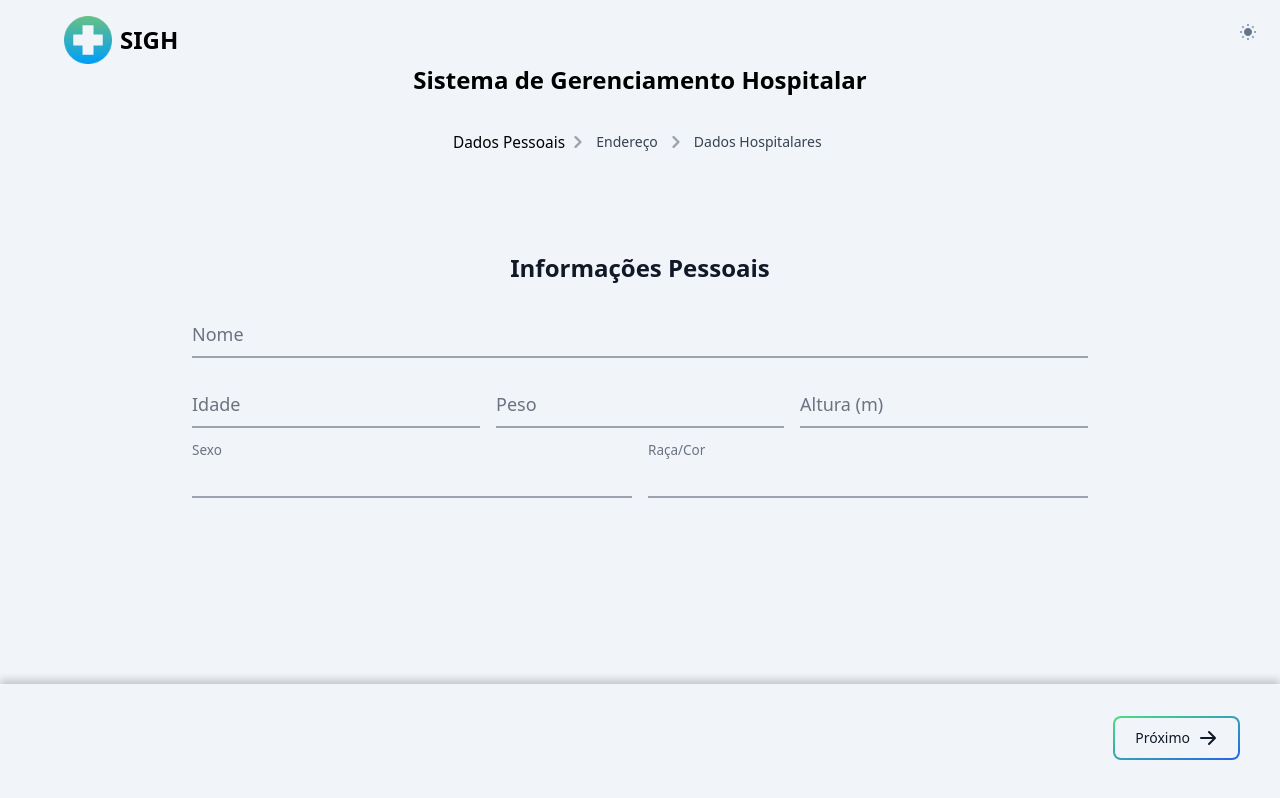
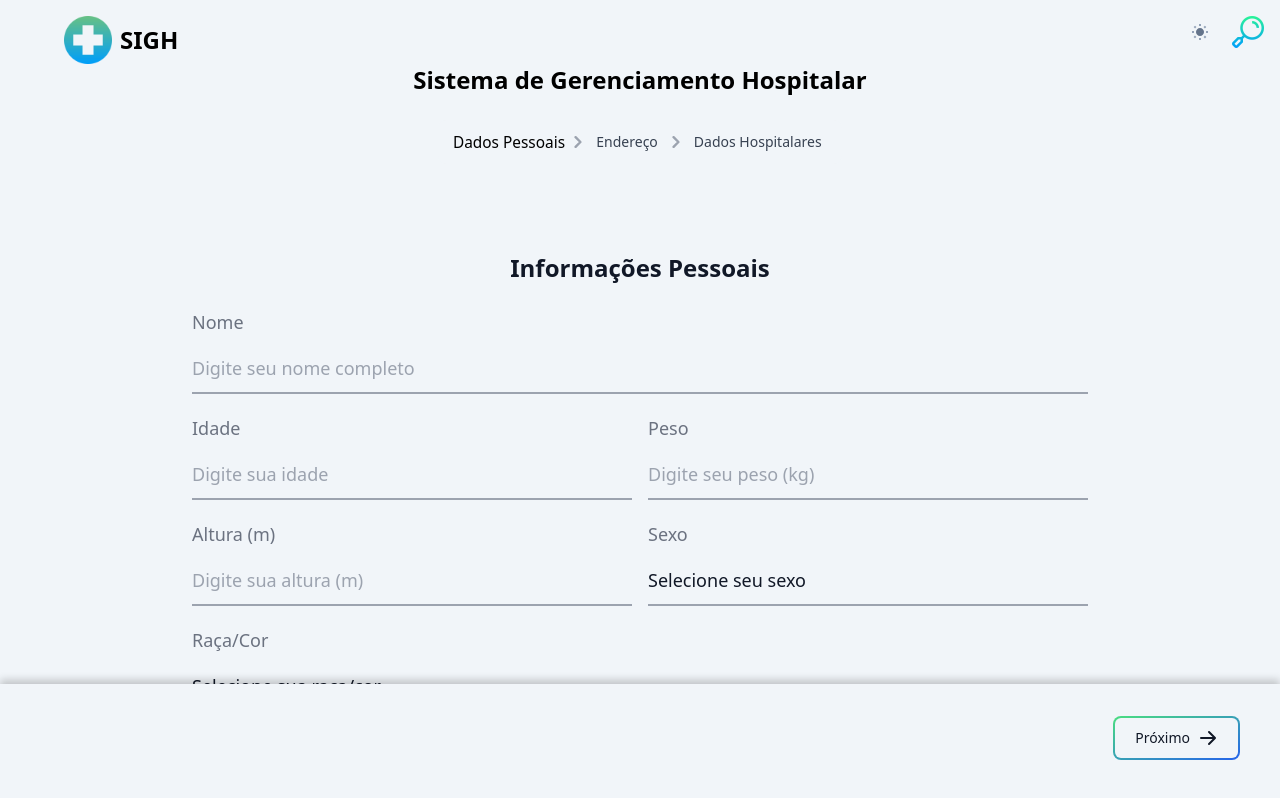
Before and after one commit to MarcosVVMK/ihc-vue, a Vue app: page / in a window 1280 px wide. Built offline with nearby package versions, Linux system fonts and the light colour scheme.

Commit message:
feat(changes): add varius changes

```diff
--- a/src/components/forms/PersonalInformationForm.vue
+++ b/src/components/forms/PersonalInformationForm.vue
@@ -10,73 +10,68 @@ export default {
 
     <!-- Campo Nome -->
     <div class="relative z-0 w-full mb-5 group">
+      <label for="nome" class="block text-lg text-gray-500 dark:text-gray-400 mb-2">Nome</label>
       <input type="text" name="nome" id="nome"
-             class="block py-2.5 px-0 w-full text-lg text-gray-900 bg-transparent border-0 border-b-2 border-gray-400 appearance-none dark:text-white dark:border-gray-600 dark:focus:border-blue-500 focus:outline-none focus:ring-0 focus:border-blue-600 peer"
-             placeholder=" " required autocomplete="off" />
-      <label for="nome"
-             class="peer-focus:font-medium absolute text-lg text-gray-500 dark:text-gray-400 duration-300 transform -translate-y-6 scale-75 top-3 -z-10 origin-[0] peer-focus:start-0 rtl:peer-focus:translate-x-1/4 peer-focus:text-blue-600 peer-focus:dark:text-blue-500 peer-placeholder-shown:scale-100 peer-placeholder-shown:translate-y-0 peer-focus:scale-75 peer-focus:-translate-y-6">Nome</label>
+             class="block py-2.5 px-0 w-full text-lg text-gray-900 bg-transparent border-0 border-b-2 border-gray-400 appearance-none dark:text-white dark:border-gray-600 dark:focus:border-blue-500 focus:outline-none focus:ring-0 focus:border-blue-600"
+             placeholder="Digite seu nome completo" required autocomplete="off" />
     </div>
 
-    <!-- Campos Idade e Sexo na mesma linha -->
+    <!-- Campos Idade e Peso na mesma linha -->
     <div class="flex space-x-4 mb-5">
       <div class="relative z-0 w-1/2 group">
+        <label for="idade" class="block text-lg text-gray-500 dark:text-gray-400 mb-2">Idade</label>
         <input type="number" name="idade" id="idade" min="0"
-               class="block py-2.5 px-0 w-full text-lg text-gray-900 bg-transparent border-0 border-b-2 border-gray-400 appearance-none dark:text-white dark:border-gray-600 dark:focus:border-blue-500 focus:outline-none focus:ring-0 focus:border-blue-600 peer"
-               placeholder=" " required autocomplete="off" />
-        <label for="idade"
-               class="peer-focus:font-medium absolute text-lg text-gray-500 dark:text-gray-400 duration-300 transform -translate-y-6 scale-75 top-3 -z-10 origin-[0] peer-focus:start-0 rtl:peer-focus:translate-x-1/4 peer-focus:text-blue-600 peer-focus:dark:text-blue-500 peer-placeholder-shown:scale-100 peer-placeholder-shown:translate-y-0 peer-focus:scale-75 peer-focus:-translate-y-6">Idade</label>
+               class="block py-2.5 px-0 w-full text-lg text-gray-900 bg-transparent border-0 border-b-2 border-gray-400 appearance-none dark:text-white dark:border-gray-600 dark:focus:border-blue-500 focus:outline-none focus:ring-0 focus:border-blue-600"
+               placeholder="Digite sua idade" required autocomplete="off" />
       </div>
 
       <div class="relative z-0 w-1/2 group">
-        <input type="number" step="0.01"  name="peso" id="peso" min="0"
-               class="block py-2.5 px-0 w-full text-lg text-gray-900 bg-transparent border-0 border-b-2 border-gray-400 appearance-none dark:text-white dark:border-gray-600 dark:focus:border-blue-500 focus:outline-none focus:ring-0 focus:border-blue-600 peer"
-               placeholder=" " required autocomplete="off" />
-        <label for="peso"
-               class="peer-focus:font-medium absolute text-lg text-gray-500 dark:text-gray-400 duration-300 transform -translate-y-6 scale-75 top-3 -z-10 origin-[0] peer-focus:start-0 rtl:peer-focus:translate-x-1/4 peer-focus:text-blue-600 peer-focus:dark:text-blue-500 peer-placeholder-shown:scale-100 peer-placeholder-shown:translate-y-0 peer-focus:scale-75 peer-focus:-translate-y-6">Peso</label>
+        <label for="peso" class="block text-lg text-gray-500 dark:text-gray-400 mb-2">Peso</label>
+        <input type="number" step="0.01" name="peso" id="peso" min="0"
+               class="block py-2.5 px-0 w-full text-lg text-gray-900 bg-transparent border-0 border-b-2 border-gray-400 appearance-none dark:text-white dark:border-gray-600 dark:focus:border-blue-500 focus:outline-none focus:ring-0 focus:border-blue-600"
+               placeholder="Digite seu peso (kg)" required autocomplete="off" />
+      </div>
+    </div>
+
+    <!-- Campos Altura e Sexo na mesma linha -->
+    <div class="flex space-x-4 mb-5">
+      <div class="relative z-0 w-1/2 group">
+        <label for="altura" class="block text-lg text-gray-500 dark:text-gray-400 mb-2">Altura (m)</label>
+        <input type="number" step="0.01" name="altura" id="altura" min="0"
+               class="block py-2.5 px-0 w-full text-lg text-gray-900 bg-transparent border-0 border-b-2 border-gray-400 appearance-none dark:text-white dark:border-gray-600 dark:focus:border-blue-500 focus:outline-none focus:ring-0 focus:border-blue-600"
+               placeholder="Digite sua altura (m)" required autocomplete="off" />
       </div>
 
       <div class="relative z-0 w-1/2 group">
-        <input type="number" step="0.01" name="altura" id="altura" min="0"
-               class="block py-2.5 px-0 w-full text-lg text-gray-900 bg-transparent border-0 border-b-2 border-gray-400 appearance-none dark:text-white dark:border-gray-600 dark:focus:border-blue-500 focus:outline-none focus:ring-0 focus:border-blue-600 peer"
-               placeholder=" " required autocomplete="off" />
-        <label for="altura"
-               class="peer-focus:font-medium absolute text-lg text-gray-500 dark:text-gray-400 duration-300 transform -translate-y-6 scale-75 top-3 -z-10 origin-[0] peer-focus:start-0 rtl:peer-focus:translate-x-1/4 peer-focus:text-blue-600 peer-focus:dark:text-blue-500 peer-placeholder-shown:scale-100 peer-placeholder-shown:translate-y-0 peer-focus:scale-75 peer-focus:-translate-y-6">Altura
-          (m)</label>
-      </div>
-
-    </div>
-
-    <!-- Campos Altura e Raça/Cor na mesma linha -->
-    <div class="flex space-x-4 mb-5">
-
-      <div class="relative z-0 w-1/2 group">
+        <label for="sexo" class="block text-lg text-gray-500 dark:text-gray-400 mb-2">Sexo</label>
         <select name="sexo" id="sexo"
-                class="block py-2.5 px-0 w-full text-lg text-gray-900 bg-transparent border-0 border-b-2 border-gray-400 appearance-none dark:text-white dark:border-gray-600 dark:focus:border-blue-500 focus:outline-none focus:ring-0 focus:border-blue-600 peer"
+                class="block py-2.5 px-0 w-full text-lg text-gray-900 bg-transparent border-0 border-b-2 border-gray-400 appearance-none dark:text-white dark:border-gray-600 dark:focus:border-blue-500 focus:outline-none focus:ring-0 focus:border-blue-600"
                 required autocomplete="off">
-          <option value="" disabled selected class="bg-slate-100 dark:bg-gray-900"></option>
+          <option value="" disabled selected class="bg-slate-100 dark:bg-gray-900">Selecione seu sexo</option>
           <option value="masculino" class="bg-slate-100 dark:bg-gray-900">Masculino</option>
           <option value="feminino" class="bg-slate-100 dark:bg-gray-900">Feminino</option>
           <option value="outro" class="bg-slate-100 dark:bg-gray-900">Outro</option>
         </select>
-        <label for="sexo"
-               class="peer-focus:font-medium absolute text-lg text-gray-500 dark:text-gray-400 duration-300 transform -translate-y-6 scale-75 top-3 -z-10 origin-[0] peer-focus:start-0 rtl:peer-focus:translate-x-1/4 peer-focus:text-blue-600 peer-focus:dark:text-blue-500 peer-placeholder-shown:scale-100 peer-placeholder-shown:translate-y-0 peer-focus:scale-75 peer-focus:-translate-y-6">Sexo</label>
       </div>
-      <div class="relative z-0 w-1/2 group">
+    </div>
+
+    <!-- Campo Raça/Cor -->
+    <div class="relative z-0 w-full mb-5 group">
+      <label for="raca_cor" class="block text-lg text-gray-500 dark:text-gray-400 mb-2">Raça/Cor</label>
       <select name="raca_cor" id="raca_cor"
-                class="block py-2.5 px-0 w-full text-lg text-gray-900 bg-transparent border-0 border-b-2 border-gray-400 appearance-none dark:text-white dark:border-gray-600 dark:focus:border-blue-500 focus:outline-none focus:ring-0 focus:border-blue-600 peer"
+              class="block py-2.5 px-0 w-full text-lg text-gray-900 bg-transparent border-0 border-b-2 border-gray-400 appearance-none dark:text-white dark:border-gray-600 dark:focus:border-blue-500 focus:outline-none focus:ring-0 focus:border-blue-600"
               required autocomplete="off">
-          <option value="" disabled selected class="bg-slate-100 dark:bg-gray-900"></option>
+        <option value="" disabled selected class="bg-slate-100 dark:bg-gray-900">Selecione sua raça/cor</option>
         <option value="branca" class="bg-slate-100 dark:bg-gray-900">Branca</option>
-          <option value="preta" class="bg-slate-100 darkbg-gray-900">Preta</option>
+        <option value="preta" class="bg-slate-100 dark:bg-gray-900">Preta</option>
         <option value="parda" class="bg-slate-100 dark:bg-gray-900">Parda</option>
         <option value="indigena" class="bg-slate-100 dark:bg-gray-900">Indígena</option>
         <option value="outros" class="bg-slate-100 dark:bg-gray-900">Outros</option>
       </select>
-        <label for="raca_cor"
-               class="peer-focus:font-medium absolute text-lg text-gray-500 dark:text-gray-400 duration-300 transform -translate-y-6 scale-75 top-3 -z-10 origin-[0] peer-focus:start-0 rtl:peer-focus:translate-x-1/4 peer-focus:text-blue-600 peer-focus:dark:text-blue-500 peer-placeholder-shown:scale-100 peer-placeholder-shown:translate-y-0 peer-focus:scale-75 peer-focus:-translate-y-6">Raça/Cor</label>
-      </div>
     </div>
   </form>
 </template>
 
-<style scoped></style>
+<style scoped>
+/* Adicione estilos personalizados aqui, se necessário */
+</style>
--- a/src/components/partials/Header.vue
+++ b/src/components/partials/Header.vue
@@ -1,10 +1,11 @@
 <script>
-import Breadcrumbs from "./Breadcrumbs.vue";
-import DarkModeToggle from "./DarkModeToggle.vue";
-import Logo from "./Logo.vue";
+import Logo from './Logo.vue';
+import Lupa from './Lupa.vue';
+import Breadcrumbs from './Breadcrumbs.vue';
+import DarkModeToggle from './DarkModeToggle.vue';
 
 export default {
-  components: {Logo, Breadcrumbs, DarkModeToggle },
+  components: { Logo, Lupa, Breadcrumbs, DarkModeToggle },
   props: {
     currentStep: {
       type: Number,
@@ -19,10 +20,11 @@ export default {
   }
 };
 </script>
+
 <template>
   <header class="bg-slate-100 dark:bg-gray-900 p-16 header-container">
     <div class="logo-container">
-      <Logo :currentStep="currentStep" @update-step="$emit('update-step', $event)"  />
+      <Logo :currentStep="currentStep" @update-step="$emit('update-step', $event)" />
     </div>
     <div class="flex flex-col items-center mb-4">
       <h1 class="text-black dark:text-white text-2xl font-bold mb-2">Sistema de Gerenciamento Hospitalar</h1>
@@ -30,11 +32,14 @@ export default {
     <div class="breadcrumbs-container" v-if="!submitForm">
       <Breadcrumbs :currentStep="currentStep" @update-step="$emit('update-step', $event)" />
     </div>
-    <div class="darkmode-toggle-container">
+    <div class="darkmode-toggle-container flex items-center space-x-4">
       <DarkModeToggle />
+      <Lupa />
     </div>
   </header>
 </template>
+
+
 <style scoped>
 .breadcrumbs-container {
   max-width: 28rem;
--- /dev/null
+++ b/src/components/partials/Lupa.vue
@@ -0,0 +1,65 @@
+<template>
+    <div class="lupa-container w-8 h-8" @mousemove="moveLupa" @mouseleave="hideLupa">
+      <img src="../../assets/images/lupa.png" alt="Imagem para zoom" class="imagem-zoom" />
+      <div v-if="isZoomed" class="lupa" :style="lupaStyle"></div>
+    </div>
+  </template>
+
+  <script>
+  export default {
+    data() {
+      return {
+        isZoomed: false,
+        lupaStyle: {
+          backgroundImage: '',
+          backgroundSize: '200%', // Tamanho do zoom
+          backgroundPosition: 'center',
+          width: '100px', // Tamanho da lupa
+          height: '100px',
+          borderRadius: '50%',
+          position: 'absolute',
+          pointerEvents: 'none', // Para não bloquear eventos
+          display: 'none',
+        },
+      };
+    },
+    methods: {
+      moveLupa(event) {
+        const img = event.target.querySelector('.imagem-zoom');
+        const rect = img.getBoundingClientRect();
+        const x = event.clientX - rect.left; // Posição X do mouse
+        const y = event.clientY - rect.top; // Posição Y do mouse
+
+        this.lupaStyle.backgroundImage = `url(${img.src})`;
+        this.lupaStyle.backgroundPosition = `${(x / rect.width) * 100}% ${(y / rect.height) * 100}%`;
+        this.lupaStyle.left = `${event.clientX - 50}px`; // Centraliza a lupa
+        this.lupaStyle.top = `${event.clientY - 50}px`;
+        this.lupaStyle.display = 'block';
+        this.isZoomed = true;
+      },
+      hideLupa() {
+        this.isZoomed = false;
+        this.lupaStyle.display = 'none';
+      },
+    },
+  };
+  </script>
+
+  <style>
+  .lupa-container {
+    position: relative;
+    display: inline-block;
+  }
+
+  .imagem-zoom {
+    width: 500px; /* Ajuste o tamanho da imagem */
+    height: auto;
+  }
+
+  .lupa {
+    border: 2px solid #000;
+    opacity: 0.7;
+    pointer-events: none;
+    transition: display 0.1s;
+  }
+  </style>
```
Also changed, not shown: src/components/forms/AddressInformationForm.vue (+15 -20 lines), src/components/forms/ServiceInformationForm.vue (+20 -26 lines), src/composables/UseLoader.js (deleted, +0 -19 lines), src/assets/images/lupa.png (added). Lines whose indentation alone changed are shown as unchanged.
